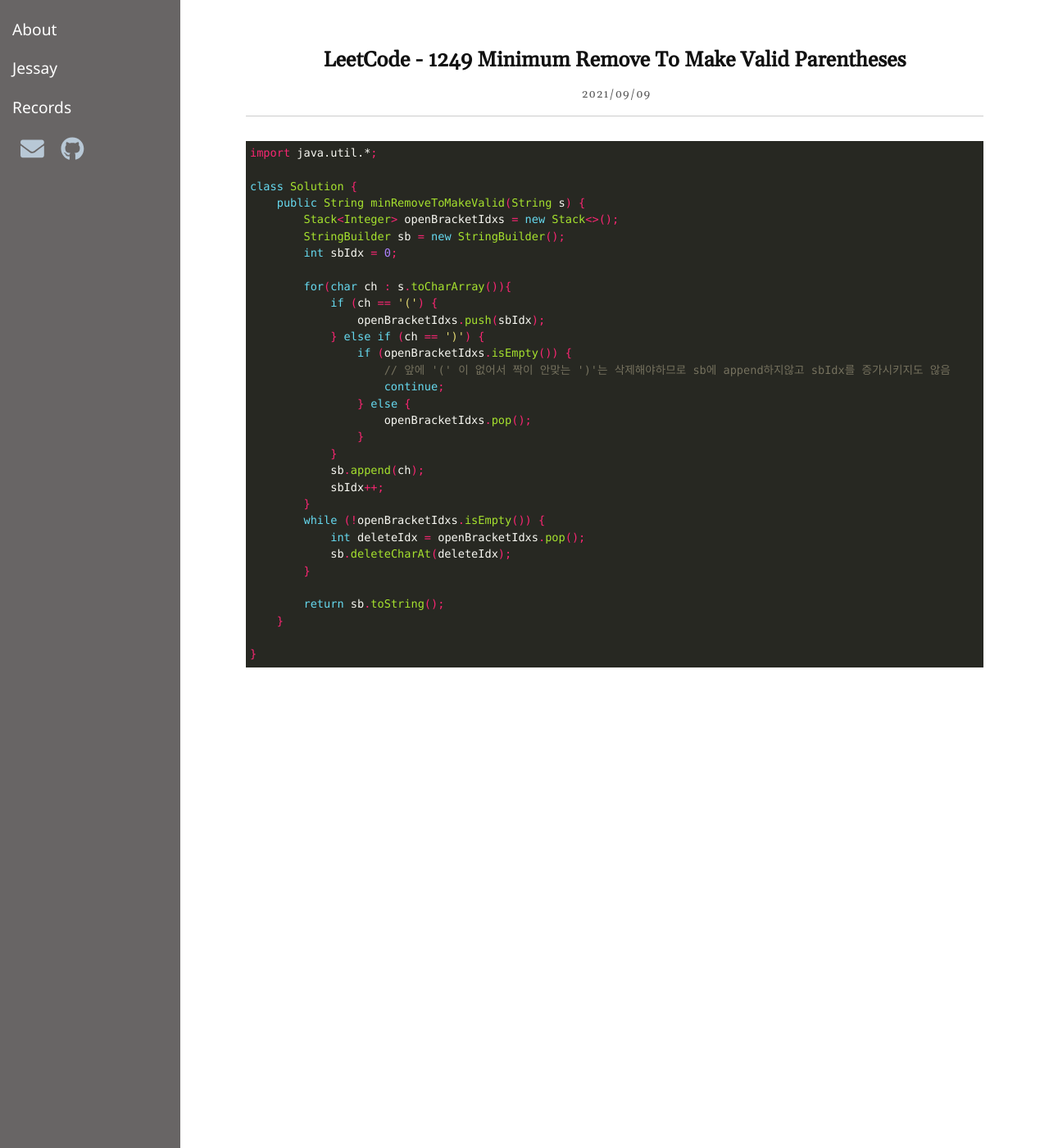
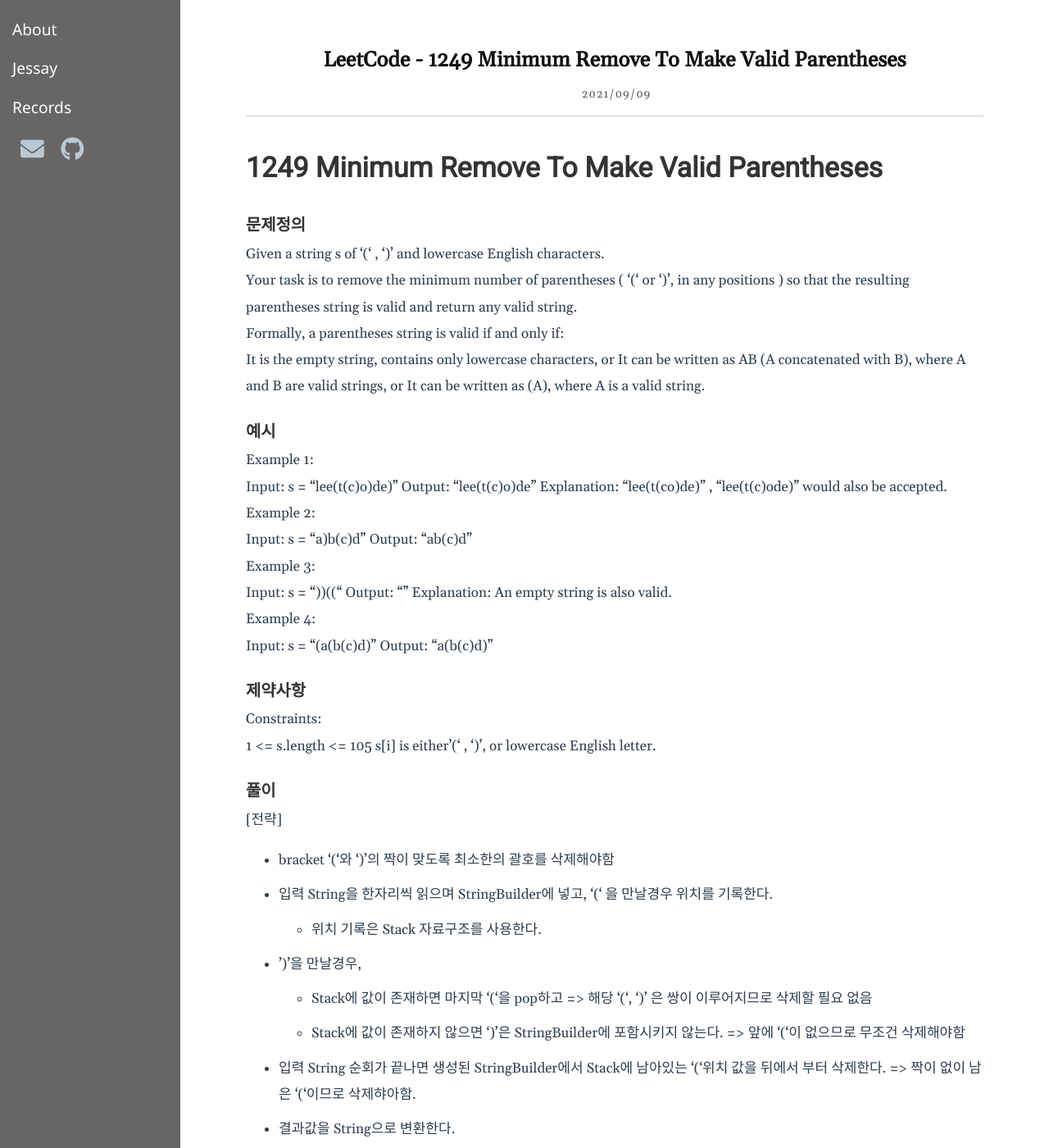
Before and after one commit to jerry92k/jerry92k.github.io, a Jekyll site: the page built from _posts/leetcode/2021-09-09-[medium] 1249 Minimum Remove To Make Valid Parentheses.md, in a window 1280 px wide and 1400 px high. Shown: the whole window at 82% size. Built offline with Jekyll 4.4.1, drawn with Linux system fonts in a browser that asks for light colours; nearby versions of some CDN libraries; comment, search, counter and statistics services are not loaded.

Commit message:
49, 1249, 560 검토완료

````diff
--- a/_posts/leetcode/2021-09-09-[medium] 1249 Minimum Remove To Make Valid Parentheses.md
+++ b/_posts/leetcode/2021-09-09-[medium] 1249 Minimum Remove To Make Valid Parentheses.md
@@ -5,12 +5,65 @@
 categories: leetcode
 ---
 
+# 1249 Minimum Remove To Make Valid Parentheses
+
+### 문제정의
+Given a string s of '(' , ')' and lowercase English characters.
+
+Your task is to remove the minimum number of parentheses ( '(' or ')', in any positions ) so that the resulting parentheses string is valid and return any valid string.
+
+Formally, a parentheses string is valid if and only if:
+
+It is the empty string, contains only lowercase characters, or
+It can be written as AB (A concatenated with B), where A and B are valid strings, or
+It can be written as (A), where A is a valid string.
+
+### 예시
+Example 1:
+
+Input: s = "lee(t(c)o)de)"
+Output: "lee(t(c)o)de"
+Explanation: "lee(t(co)de)" , "lee(t(c)ode)" would also be accepted.
+
+Example 2:
+
+Input: s = "a)b(c)d"
+Output: "ab(c)d"
+
+Example 3:
+
+Input: s = "))(("
+Output: ""
+Explanation: An empty string is also valid.
+
+Example 4:
+
+Input: s = "(a(b(c)d)"
+Output: "a(b(c)d)"
+
+### 제약사항
+Constraints:
+
+1 <= s.length <= 105
+s[i] is either'(' , ')', or lowercase English letter.
+
+### 풀이
+[전략]
+- bracket '('와 ')'의 짝이 맞도록 최소한의 괄호를 삭제해야함
+- 입력 String을 한자리씩 읽으며 StringBuilder에 넣고, '(' 을 만날경우 위치를 기록한다.
+  - 위치 기록은 Stack 자료구조를 사용한다.
+- ')'을 만날경우,
+  -  Stack에 값이 존재하면 마지막 '('을 pop하고 => 해당 '(', ')' 은 쌍이 이루어지므로 삭제할 필요 없음
+  -  Stack에 값이 존재하지 않으면 ')'은 StringBuilder에 포함시키지 않는다. => 앞에 '('이 없으므로 무조건 삭제해야함
+- 입력 String 순회가 끝나면 생성된 StringBuilder에서 Stack에 남아있는 '('위치 값을 뒤에서 부터 삭제한다. => 짝이 없이 남은 '('이므로 삭제햐아함.
+- 결과값을 String으로 변환한다.
+
 ```java
 import java.util.*;
 
 class Solution {
     public String minRemoveToMakeValid(String s) {
-        Stack<Integer> openBracketIdxs = new Stack<>();
+        Deque<Integer> openBracketIdxs = new LinkedList<>();
         StringBuilder sb = new StringBuilder();
         int sbIdx = 0;
 
````
Also changed, not shown: _posts/leetcode/2021-08-20-[medium] 560 Subarray Sum Eqauls K.md (+33 -12 lines), _posts/leetcode/2021-09-17-[medium] 49 Group Anagrams.md (+36 -6 lines), _posts/leetcode/2021-09-27-[medium] 423 Reconstruct Original Digits from English.md (added, +116 -0 lines), _posts/leetcode/2021-09-28-[medium] 1448 Count Good Nodes in Binary Tree.md (added, +89 -0 lines), _posts/leetcode/2021-09-28-[medium] 31 Next Permutation.md (added, +101 -0 lines), _posts/leetcode/2021-09-29-[medium] 33 Search In Rotated Sorted Array.md (added, +102 -0 lines).
